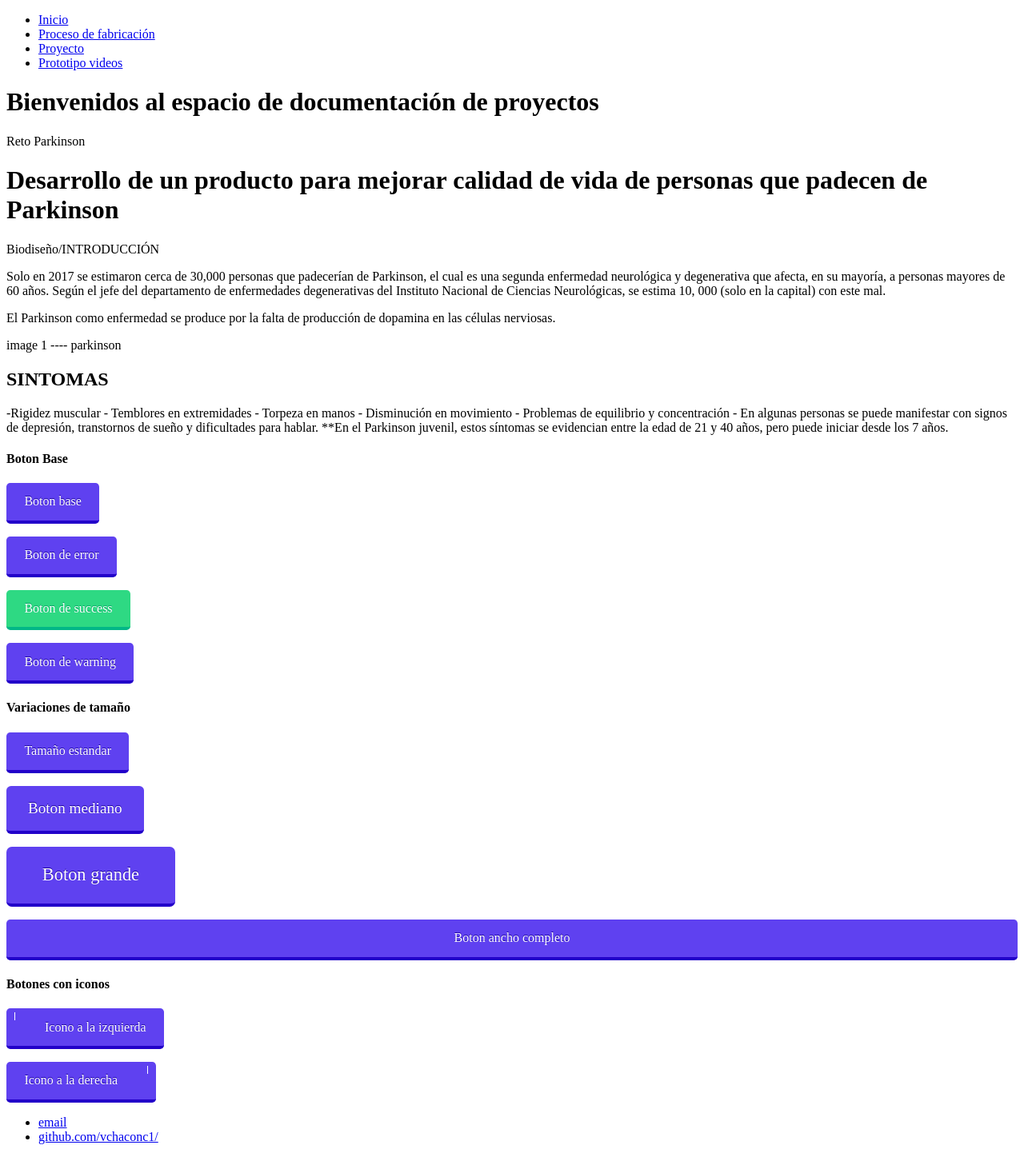
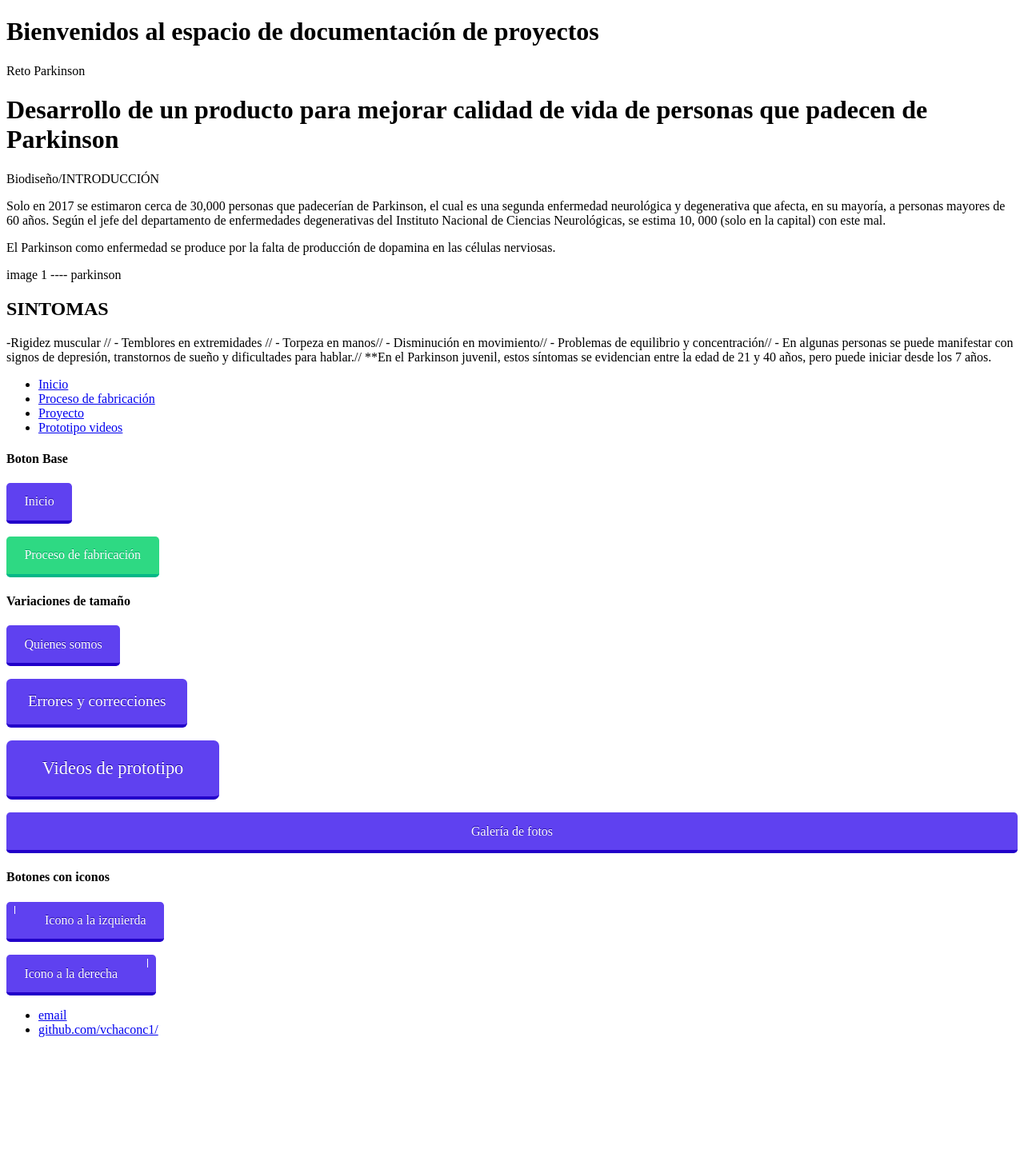
Before and after one commit to vchaconc1/PROYECTO-PARKINSON, a Jekyll site: the page built from index.html, in a window 1280 px wide. Shown: the whole page at 80% size. Built offline with Jekyll 4.4.1, drawn with Linux system fonts in a browser that asks for light colours; after the commit the page ends 1313 px from its top, so only the background shows below that.

Commit message:
Update default.html

```diff
--- a/_layouts/default.html
+++ b/_layouts/default.html
@@ -6,14 +6,7 @@
   <link rel="stylesheet" href="css/botones.css">
  </head>
  <body>
-        <nav>
-        <ul>
-               <li><a href="/">Inicio</a></li>
-               <li><a href="/Proceso de fabricación">Proceso de fabricación</a></li>
-               <li><a href="/proyecto">Proyecto</a></li>
-               <li><a href="/Prototipo videos">Prototipo videos</a></li>
-        </ul>
-        </nav>
+
         <div class="container">
          {{content}}
         <div class="blurb">
@@ -23,13 +16,22 @@
                <p> El Parkinson como enfermedad se produce por la falta de producción de dopamina en las células nerviosas. </p>
                <p> image 1 ---- parkinson </p>
          <h2> SINTOMAS </h2>
-               <p> -Rigidez muscular
-- Temblores en extremidades
-- Torpeza en manos
-- Disminución en movimiento
-- Problemas de equilibrio y concentración
-- En algunas personas se puede manifestar con signos de depresión, transtornos de sueño y dificultades para hablar.
+               <p> -Rigidez muscular //
+- Temblores en extremidades //
+- Torpeza en manos//
+- Disminución en movimiento//
+- Problemas de equilibrio y concentración//
+- En algunas personas se puede manifestar con signos de depresión, transtornos de sueño y dificultades para hablar.//
 **En el Parkinson juvenil, estos síntomas se evidencian entre la edad de 21 y 40 años, pero puede iniciar desde los 7 años.  </p>
+
+          <nav>
+        <ul>
+               <li><a href="/">Inicio</a></li>
+               <li><a href="/Proceso de fabricación">Proceso de fabricación</a></li>
+               <li><a href="/proyecto">Proyecto</a></li>
+               <li><a href="/Prototipo videos">Prototipo videos</a></li>
+        </ul>
+        </nav>
          <div class="row flex">
       <article class="column text-center">
         <header>
@@ -37,17 +39,13 @@
         </header>
 
         <p>
-          <a href="#" class="boton">Boton base</a>
+          <a href="#" class="boton">Inicio</a>
         </p>
+
         <p>
-          <a href="#" class="boton error">Boton de error</a>
+          <a href="#" class="boton success">Proceso de fabricación</a>
         </p>
-        <p>
-          <a href="#" class="boton success">Boton de success</a>
-        </p>
-        <p>
-          <a href="#" class="boton warning">Boton de warning</a>
-        </p>
+
       </article>
       <article class="column text-center">
         <header>
@@ -55,16 +53,16 @@
         </header>
 
         <p>
-          <a href="#" class="boton">Tamaño estandar</a>
+          <a href="#" class="boton">Quienes somos</a>
         </p>
         <p>
-          <a href="#" class="boton m">Boton mediano</a>
+          <a href="#" class="boton m">Errores y correcciones</a>
         </p>
         <p>
-          <a href="#" class="boton l">Boton grande</a>
+          <a href="#" class="boton l">Videos de prototipo</a>
         </p>
         <p>
-          <a href="#" class="boton block">Boton ancho completo</a>
+          <a href="#" class="boton block">Galería de fotos</a>
         </p>
       </article>
       <article class="column text-center">
```
